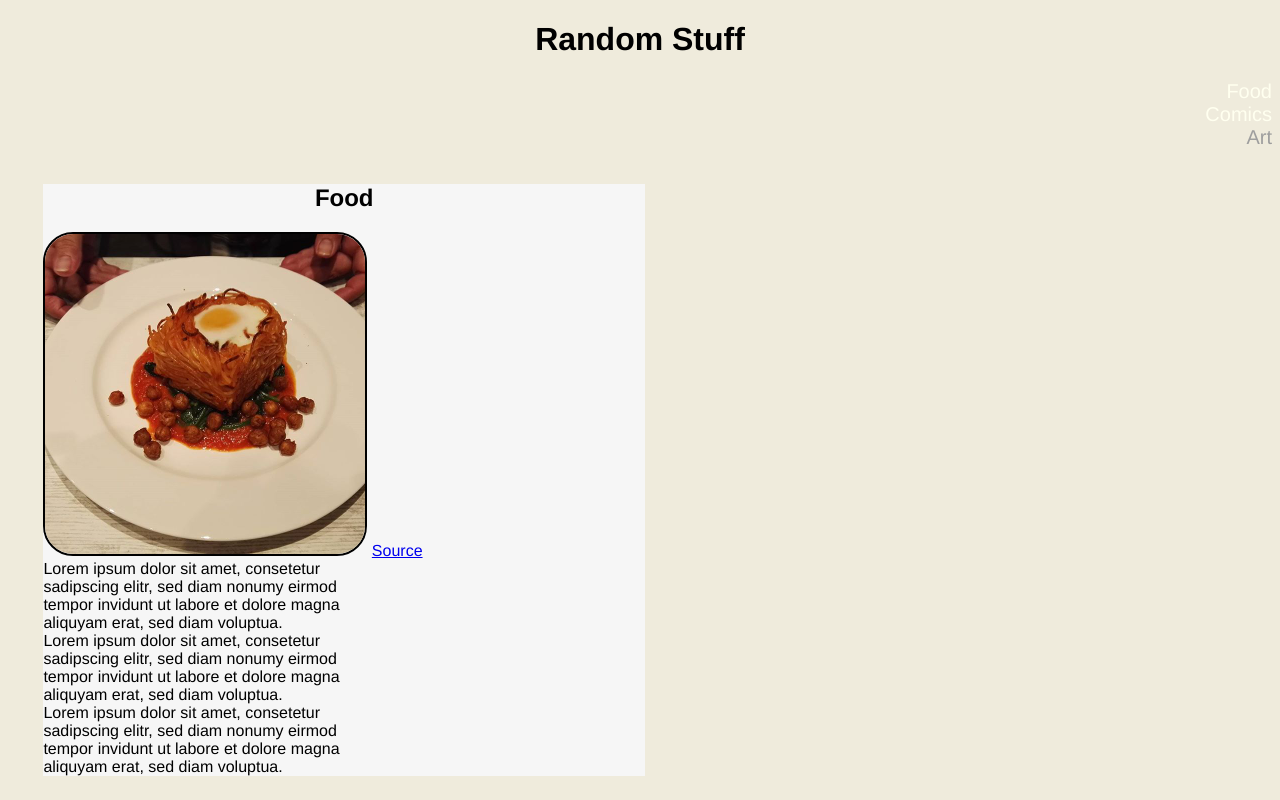
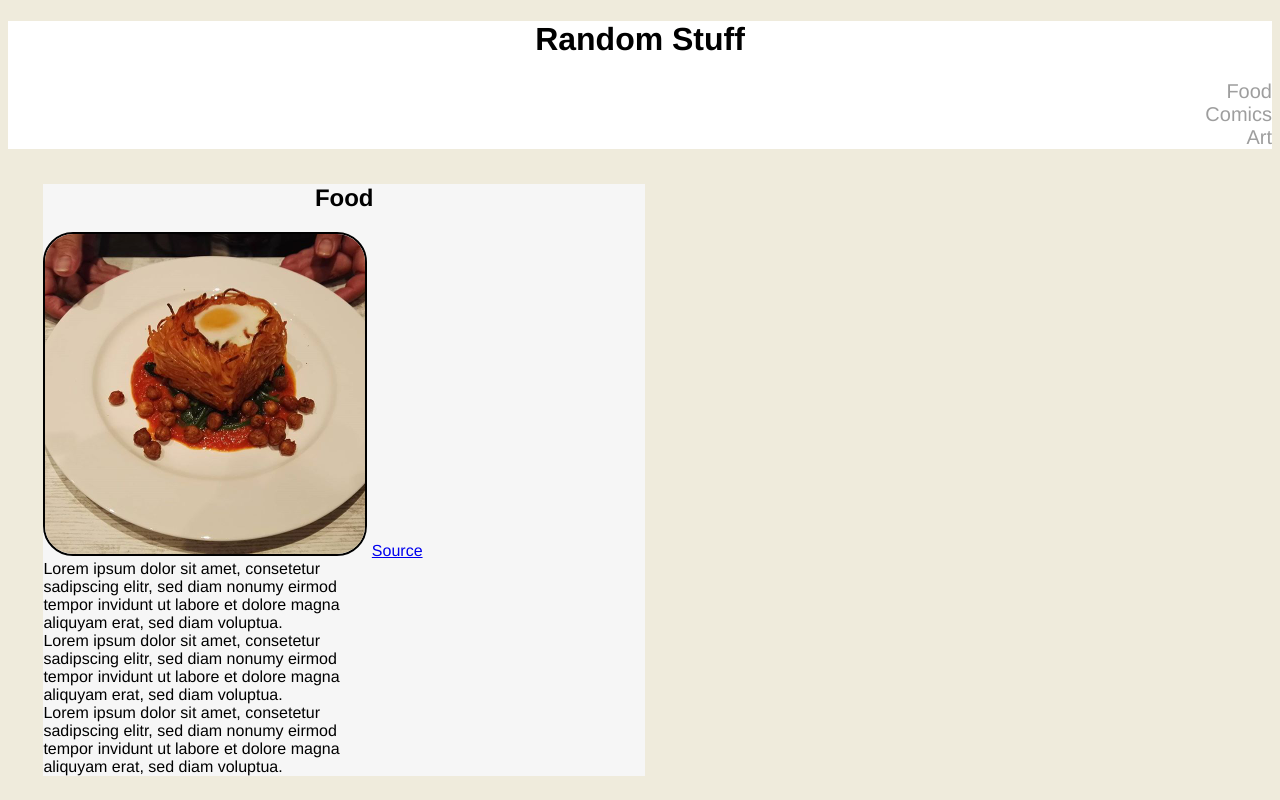
Before and after one commit to MarvRiegelQQ/MarvRiegelQQ.github.io, a plain HTML site: page Aufgabe_05/Aufgabe_05.html in a window 1280 px wide. Shown: the top 800 px of the page. Drawn offline with Linux system fonts and the light colour scheme.

Commit message:
Update stylesheet.css

```diff
--- a/Aufgabe_05/stylesheet.css
+++ b/Aufgabe_05/stylesheet.css
@@ -5,7 +5,8 @@ body {
 }
 
 header {
-    width: 100%
+    width           : 100%;
+    background-color: #FFFFFF
 }
 
 nav ul{
@@ -17,21 +18,19 @@ nav ul{
 }
 
 nav li.art{
-    color: #9e9e9e
-}
+    color: #9e9e9e;
 }
 
 nav li.food{
-    color: #9e9e9e
-}
+    color: #9e9e9e;
 }
 
 nav li.comics{
-    color: #9e9e9e
+    color: #9e9e9e;
 }
 
 nav li:hover{
-    color: #000000
+    color: #000000;
 }
 
 #navgrey {
@@ -44,7 +43,7 @@ nav li:hover{
 }
 
 main {
-    width: 56%
+    width: 56%;
 }
 
 h1,h2 {
```
